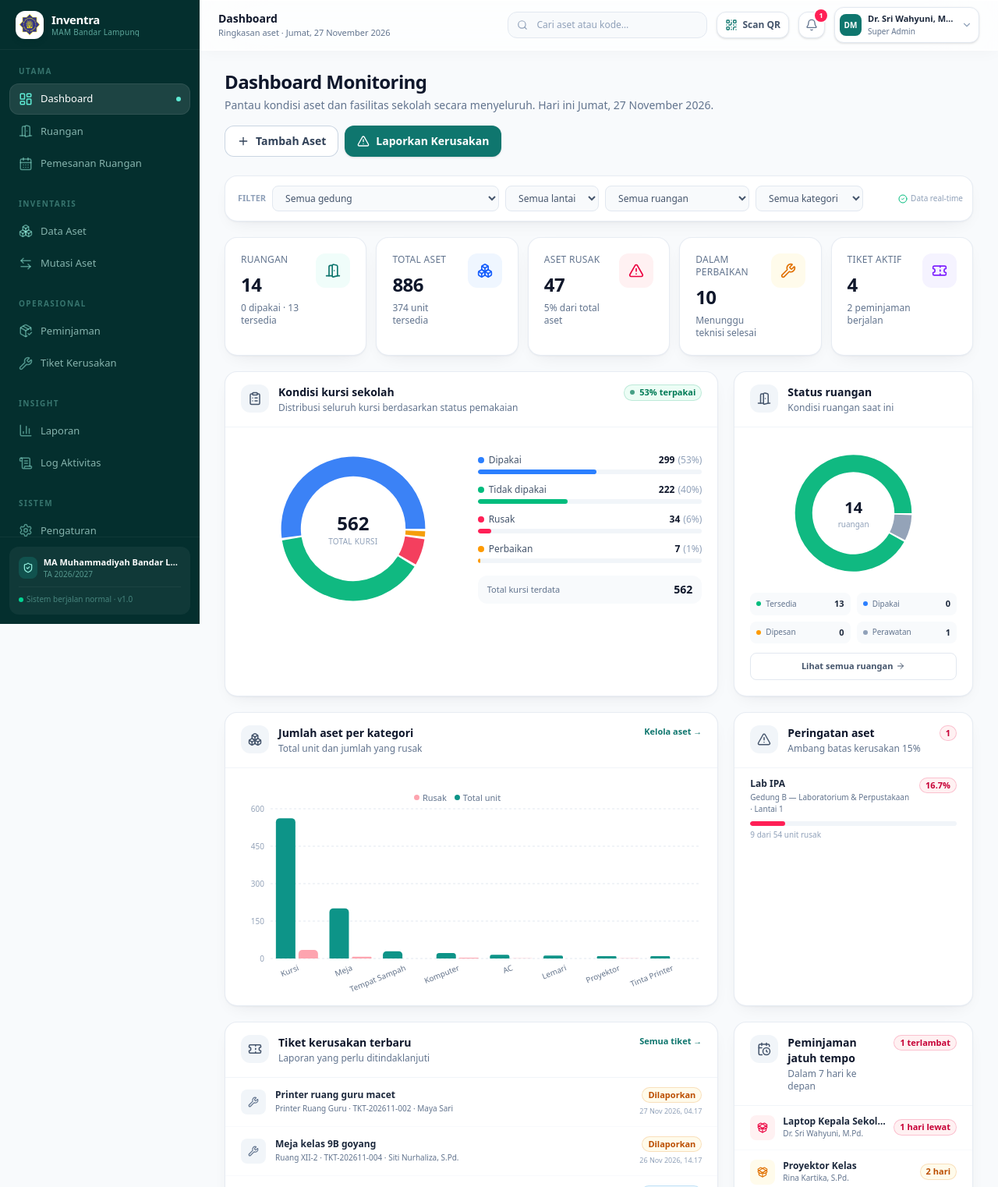
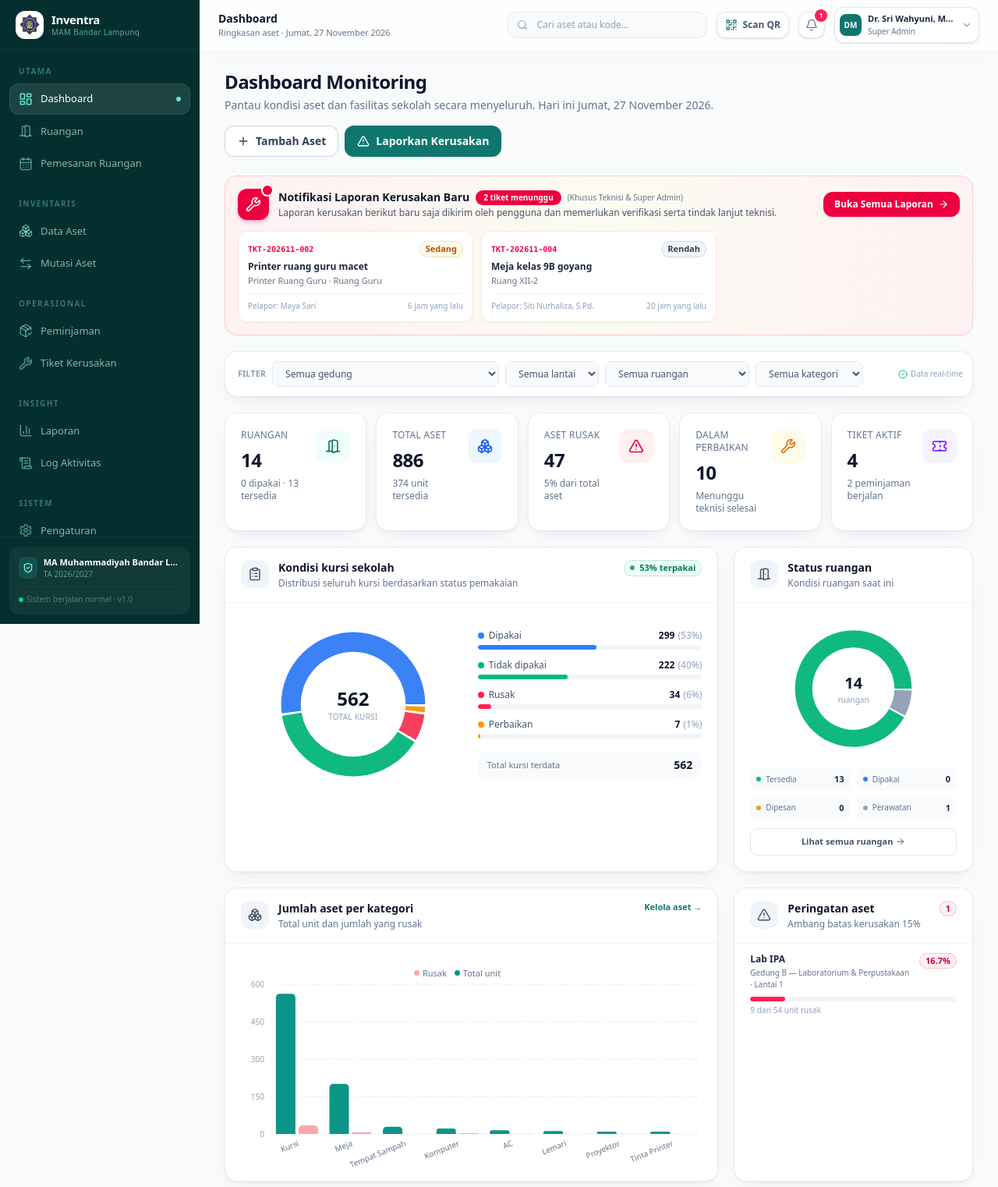
Before and after one commit to Aditiya0805/inventra, a Laravel app: page /dashboard in a window 1280 px wide. Shown: the top 1522 px of the page at 78% size. Run offline with Laravel 12, Linux system fonts and the light colour scheme; a user stored in the database is signed in; data comes from the database, SQL or seed files in the repository; style sheets or scripts are compiled from the project's sources; some libraries are stand-ins or nearby versions.

Commit message:
memperbaiki fitur notifikasi

```diff
--- a/app/Http/Controllers/DashboardController.php
+++ b/app/Http/Controllers/DashboardController.php
@@ -185,6 +185,31 @@ class DashboardController extends Controller
         $buildings = Building::orderBy('name')->get(['id', 'name']);
         $availableRooms = Room::orderBy('name')->get(['id', 'name', 'building_id', 'floor']);
 
+        $user = $request->user();
+        $isTechnicianOrSuperAdmin = $user && in_array($user->role, ['super_admin', 'teknisi'], true);
+
+        $pendingDamageReports = $isTechnicianOrSuperAdmin
+            ? DamageTicket::query()
+                ->with(['asset:id,code,name', 'room:id,name', 'reporter:id,name'])
+                ->where('status', 'dilaporkan')
+                ->latest()
+                ->limit(6)
+                ->get()
+                ->map(fn (DamageTicket $t) => [
+                    'id' => $t->id,
+                    'code' => $t->code,
+                    'title' => $t->title,
+                    'description' => $t->description,
+                    'urgency' => $t->urgency,
+                    'urgency_label' => DamageTicket::URGENCIES[$t->urgency] ?? $t->urgency,
+                    'asset_name' => $t->asset?->name,
+                    'room_name' => $t->room?->name,
+                    'reporter_name' => $t->reporter?->name ?? 'Pengguna',
+                    'created_at' => $t->created_at->toISOString(),
+                    'created_at_human' => $t->created_at->diffForHumans(),
+                ])
+            : collect();
+
         return Inertia::render('Dashboard', [
             'kpi' => [
                 'rooms' => $rooms->count(),
@@ -208,6 +233,8 @@ class DashboardController extends Controller
             'dueLoans' => $dueLoans,
             'lowStocks' => $lowStocks,
             'todayBookings' => $todayBookings,
+            'pendingDamageReports' => $pendingDamageReports,
+            'canViewDamageAlerts' => $isTechnicianOrSuperAdmin,
             'filters' => $filters,
             'filterOptions' => [
                 'buildings' => $buildings,
--- a/database/seeders/DatabaseSeeder.php
+++ b/database/seeders/DatabaseSeeder.php
@@ -623,7 +623,7 @@ class DatabaseSeeder extends Seeder
         // ——— Notifikasi ———
         $notifications = [
             [$adminSarpras, 'warning', '3 aset rusak di Ruang XII-2', 'Persentase aset rusak di Ruang XII-2 melewati ambang batas 15%. Segera lakukan pengecekan.', route('rooms.show', $rooms['A203'])],
-            [$adminSarpras, 'danger', 'Laporan kerusakan baru', 'Printer ruang guru dilaporkan macet oleh Maya Sari.', route('tickets.index')],
+            [$teknisi, 'danger', 'Laporan kerusakan baru', 'Printer ruang guru dilaporkan macet oleh Maya Sari.', route('tickets.index')],
             [$superAdmin, 'info', 'Pemesanan ruangan menunggu', 'Ada 2 pengajuan pemesanan ruangan yang menunggu persetujuan.', route('bookings.index')],
             [$guru, 'success', 'Peminjaman disetujui', 'Peminjaman proyektor untuk presentasi IPS telah disetujui.', route('loans.index')],
         ];
--- a/resources/js/Pages/Dashboard.jsx
+++ b/resources/js/Pages/Dashboard.jsx
@@ -101,7 +101,25 @@ function FilterBar({ filters, options }) {
     );
 }
 
-export default function Dashboard({ kpi, seats, devices, roomStatus, rooms, categoryChart, alerts, recentTickets, dueLoans, lowStocks, todayBookings, filters, filterOptions, threshold, today }) {
+export default function Dashboard({
+    kpi,
+    seats,
+    devices,
+    roomStatus,
+    rooms,
+    categoryChart,
+    alerts,
+    recentTickets,
+    dueLoans,
+    lowStocks,
+    todayBookings,
+    pendingDamageReports = [],
+    canViewDamageAlerts = false,
+    filters,
+    filterOptions,
+    threshold,
+    today,
+}) {
     const { auth } = usePage().props;
     const isAdmin = auth?.user?.is_admin;
     const seatPercent = percentage(seats.dipakai, seats.total);
@@ -127,6 +145,73 @@ export default function Dashboard({ kpi, seats, devices, roomStatus, rooms, cate
                     </>
                 }
             />
+
+            {canViewDamageAlerts && pendingDamageReports.length > 0 && (
+                <div className="mb-5 overflow-hidden rounded-2xl border border-rose-200 bg-gradient-to-r from-rose-50/90 via-amber-50/60 to-rose-50/90 p-4 shadow-xs">
+                    <div className="flex flex-wrap items-center justify-between gap-3">
+                        <div className="flex items-center gap-3">
+                            <div className="relative grid size-10 shrink-0 place-items-center rounded-xl bg-rose-600 text-white shadow-md shadow-rose-600/20">
+                                <Wrench className="size-5" />
+                                <span className="absolute -top-1 -right-1 flex size-3">
+                                    <span className="absolute inline-flex size-full animate-ping rounded-full bg-rose-400 opacity-75" />
+                                    <span className="relative inline-flex size-3 rounded-full bg-rose-600 ring-2 ring-white" />
+                                </span>
+                            </div>
+                            <div>
+                                <div className="flex flex-wrap items-center gap-2">
+                                    <h3 className="text-sm font-bold text-slate-900">
+                                        Notifikasi Laporan Kerusakan Baru
+                                    </h3>
+                                    <span className="rounded-full bg-rose-600 px-2.5 py-0.5 text-[10px] font-bold text-white shadow-xs">
+                                        {pendingDamageReports.length} tiket menunggu
+                                    </span>
+                                    <span className="text-[10px] font-medium text-slate-500">
+                                        (Khusus Teknisi &amp; Super Admin)
+                                    </span>
+                                </div>
+                                <p className="mt-0.5 text-xs text-slate-600">
+                                    Laporan kerusakan berikut baru saja dikirim oleh pengguna dan memerlukan verifikasi serta tindak lanjut teknisi.
+                                </p>
+                            </div>
+                        </div>
+
+                        <Link
+                            href="/tiket?status=dilaporkan"
+                            className="inline-flex items-center gap-1.5 rounded-xl bg-rose-600 px-3.5 py-2 text-xs font-semibold text-white shadow-sm transition hover:bg-rose-700 hover:shadow"
+                        >
+                            Buka Semua Laporan <ArrowRight className="size-3.5" />
+                        </Link>
+                    </div>
+
+                    <div className="mt-3.5 grid gap-2.5 sm:grid-cols-2 lg:grid-cols-3">
+                        {pendingDamageReports.slice(0, 3).map((report) => (
+                            <Link
+                                key={report.id}
+                                href={`/tiket/${report.id}`}
+                                className="group relative rounded-xl border border-rose-100 bg-white/95 p-3 shadow-xs transition hover:border-rose-300 hover:shadow-sm"
+                            >
+                                <div className="flex items-center justify-between gap-2">
+                                    <span className="font-mono text-[10px] font-bold text-rose-600">
+                                        {report.code}
+                                    </span>
+                                    <Badge status={report.urgency} />
+                                </div>
+                                <p className="mt-1 line-clamp-1 text-xs font-semibold text-slate-800 group-hover:text-rose-700">
+                                    {report.title}
+                                </p>
+                                <p className="mt-0.5 line-clamp-1 text-[11px] text-slate-500">
+                                    {report.asset_name ? report.asset_name : report.room_name ?? 'Fasilitas madrasah'}
+                                    {report.room_name && report.asset_name ? ` · ${report.room_name}` : ''}
+                                </p>
+                                <div className="mt-2 flex items-center justify-between border-t border-slate-100 pt-2 text-[10px] text-slate-400">
+                                    <span>Pelapor: {report.reporter_name}</span>
+                                    <span>{report.created_at_human}</span>
+                                </div>
+                            </Link>
+                        ))}
+                    </div>
+                </div>
+            )}
 
             <FilterBar filters={filters} options={filterOptions} />
 
```
Also changed, not shown: app/Http/Controllers/DamageTicketController.php (+8 -4 lines), tests/Feature/InventraTest.php (+43 -0 lines).
